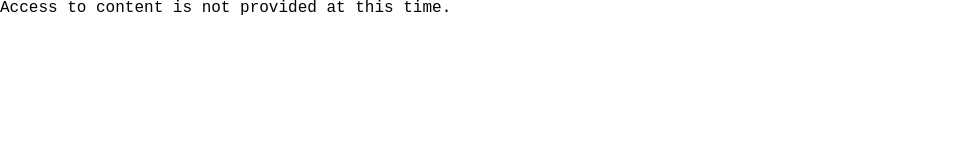
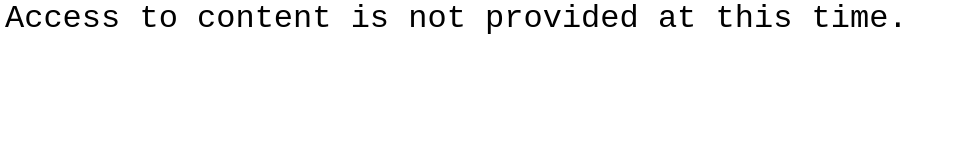
Before and after one commit to heejinllc/site, a plain HTML site: page index.html in a window 1280 px wide. Shown: the whole page, without its empty margins (0-963 px from the left). Drawn offline with Linux system fonts and the light colour scheme; a web font is replaced by a local one.

Commit message:
Update index.html

```diff
--- a/index.html
+++ b/index.html
@@ -34,6 +34,17 @@
       /*font-family: "plantin", "Courier New", Courier, monospace;*/
       font-family: var(--font-plantin);
     }
+    body {
+      font-family:"plantin", serif;
+      font-style:normal;
+      font-weight:400;
+      font-size: xx-large;
+    }
+    .notice{
+      position:fixed; top:0; left:0;
+      margin:0; padding:0px 0px 0px 5px;
+      line-height:1.2;               /* small cushion to avoid clipping */
+    }
 
     .font-plantin { font-family: var(--font-plantin); }
     .font-sans  { font-family: var(--font-sans);  }
@@ -65,6 +76,6 @@
   </style>
 </head>
 <body>
-  <div class="soon font-plantin">Access to content is not provided at this time.</div>
+  <div class="notice font-plantin">Access to content is not provided at this time.</div>
 </body>
 </html>
```
